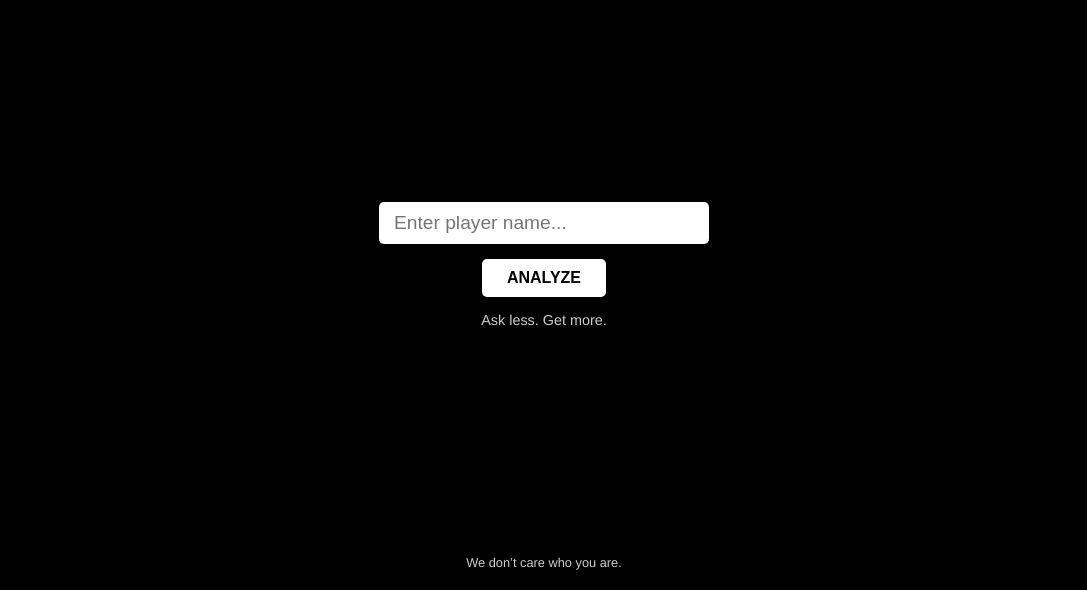
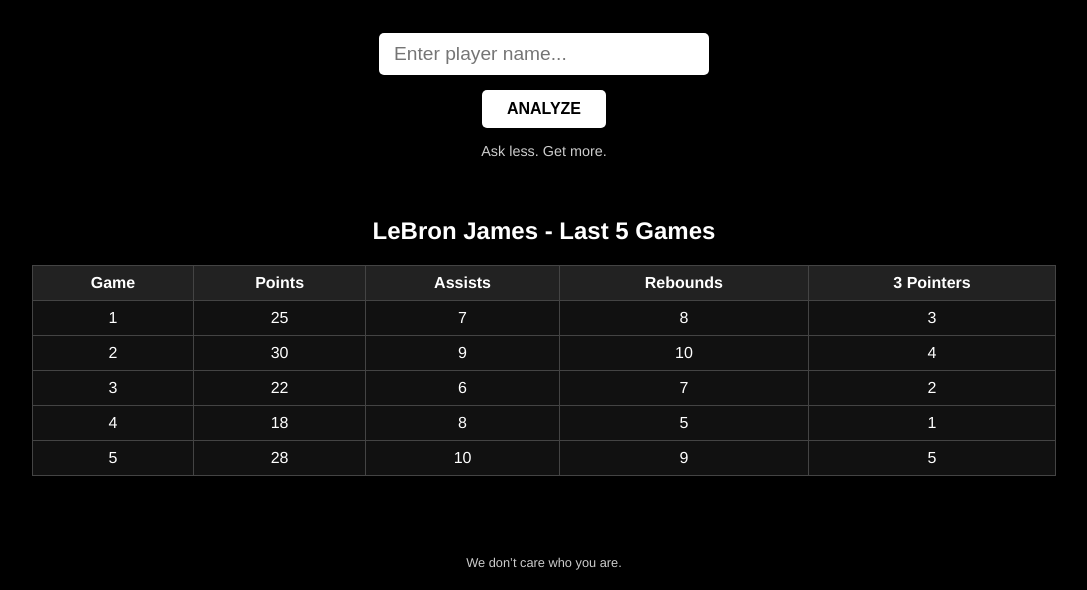
Before and after one commit to thelike-app/like-app, a plain HTML site: page index.html in a window 1280 px wide. Both pictures are taken after a click on the button "ANALYZE". Shown: the part 210-800 px from the top of the page, without its empty margins (96-1183 px from the left). Drawn offline with Linux system fonts and the light colour scheme.

Commit message:
Add files via upload

```diff
--- a/index.html
+++ b/index.html
@@ -17,14 +17,12 @@
       min-height: 100vh;
     }
 
-    /* Üstteki LIKE yazısı */
     h1 {
       font-size: 6rem;
       text-align: center;
       margin-top: 80px;
     }
 
-    /* Ortadaki arama alanı ve buton */
     .search-section {
       display: flex;
       flex-direction: column;
@@ -56,19 +54,35 @@
       background-color: #ccc;
     }
 
-    /* Ask less yazısı */
     .tagline {
       margin-top: 15px;
       font-size: 0.9rem;
       color: #ccc;
     }
 
-    /* Alt kısım */
     footer {
       text-align: center;
       padding: 20px;
       font-size: 0.8rem;
       color: #ccc;
+    }
+
+    /* Tablo stili */
+    table {
+      border-collapse: collapse;
+      width: 80%;
+      margin: 20px auto;
+      background-color: #111;
+    }
+
+    th, td {
+      border: 1px solid #444;
+      padding: 8px;
+      text-align: center;
+    }
+
+    th {
+      background-color: #222;
     }
   </style>
 </head>
@@ -77,14 +91,54 @@
   <h1>LIKE</h1>
 
   <div class="search-section">
-    <input type="text" placeholder="Enter player name...">
-    <button>ANALYZE</button>
+    <input type="text" id="playerInput" placeholder="Enter player name...">
+    <button onclick="showStats()">ANALYZE</button>
     <div class="tagline">Ask less. Get more.</div>
   </div>
+
+  <div id="statsTable"></div>
 
   <footer>
     We don’t care who you are.
   </footer>
 
+  <script>
+    function showStats() {
+      const player = document.getElementById("playerInput").value || "LeBron James";
+
+      // Test verisi
+      const stats = [
+        { game: 1, points: 25, assists: 7, rebounds: 8, threes: 3 },
+        { game: 2, points: 30, assists: 9, rebounds: 10, threes: 4 },
+        { game: 3, points: 22, assists: 6, rebounds: 7, threes: 2 },
+        { game: 4, points: 18, assists: 8, rebounds: 5, threes: 1 },
+        { game: 5, points: 28, assists: 10, rebounds: 9, threes: 5 },
+      ];
+
+      let table = `<h2 style="text-align:center">${player} - Last 5 Games</h2>`;
+      table += `<table>
+                  <tr>
+                    <th>Game</th>
+                    <th>Points</th>
+                    <th>Assists</th>
+                    <th>Rebounds</th>
+                    <th>3 Pointers</th>
+                  </tr>`;
+
+      stats.forEach(s => {
+        table += `<tr>
+                    <td>${s.game}</td>
+                    <td>${s.points}</td>
+                    <td>${s.assists}</td>
+                    <td>${s.rebounds}</td>
+                    <td>${s.threes}</td>
+                  </tr>`;
+      });
+
+      table += `</table>`;
+      document.getElementById("statsTable").innerHTML = table;
+    }
+  </script>
+
 </body>
 </html>
```
